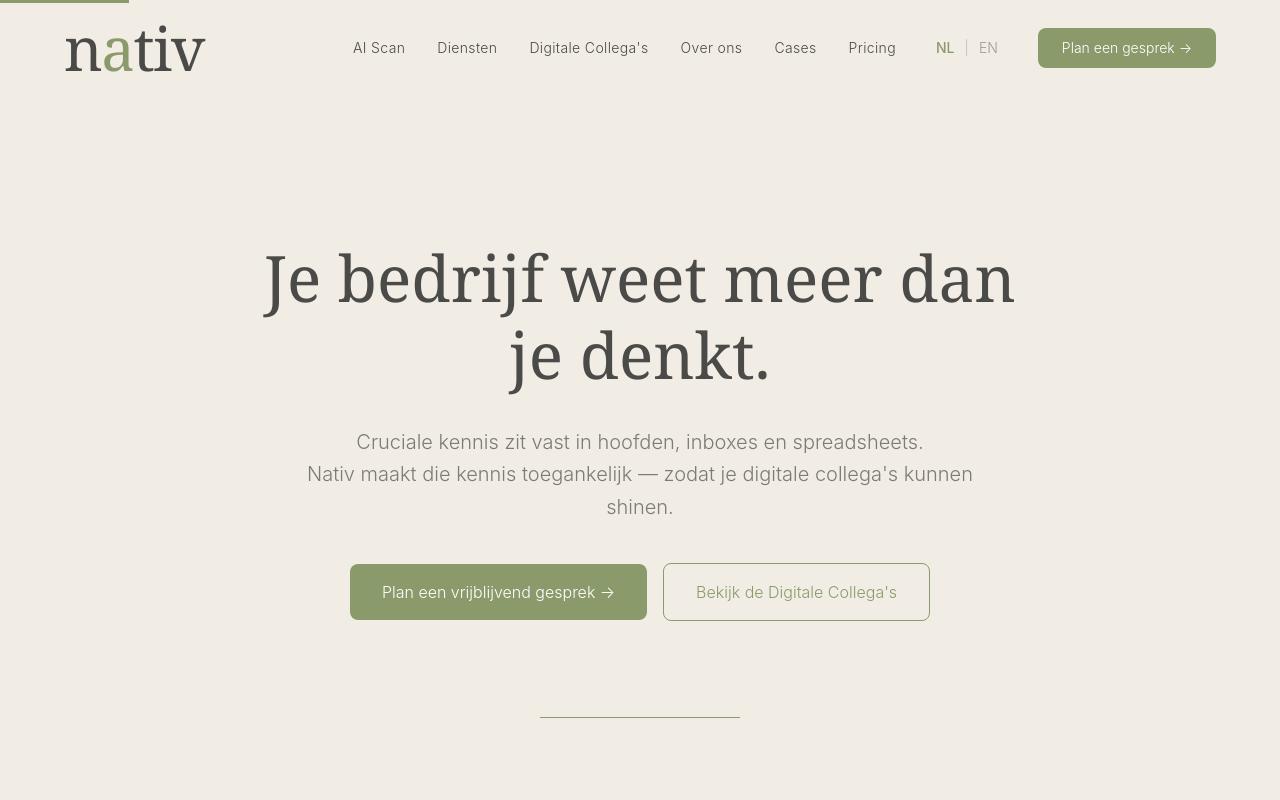
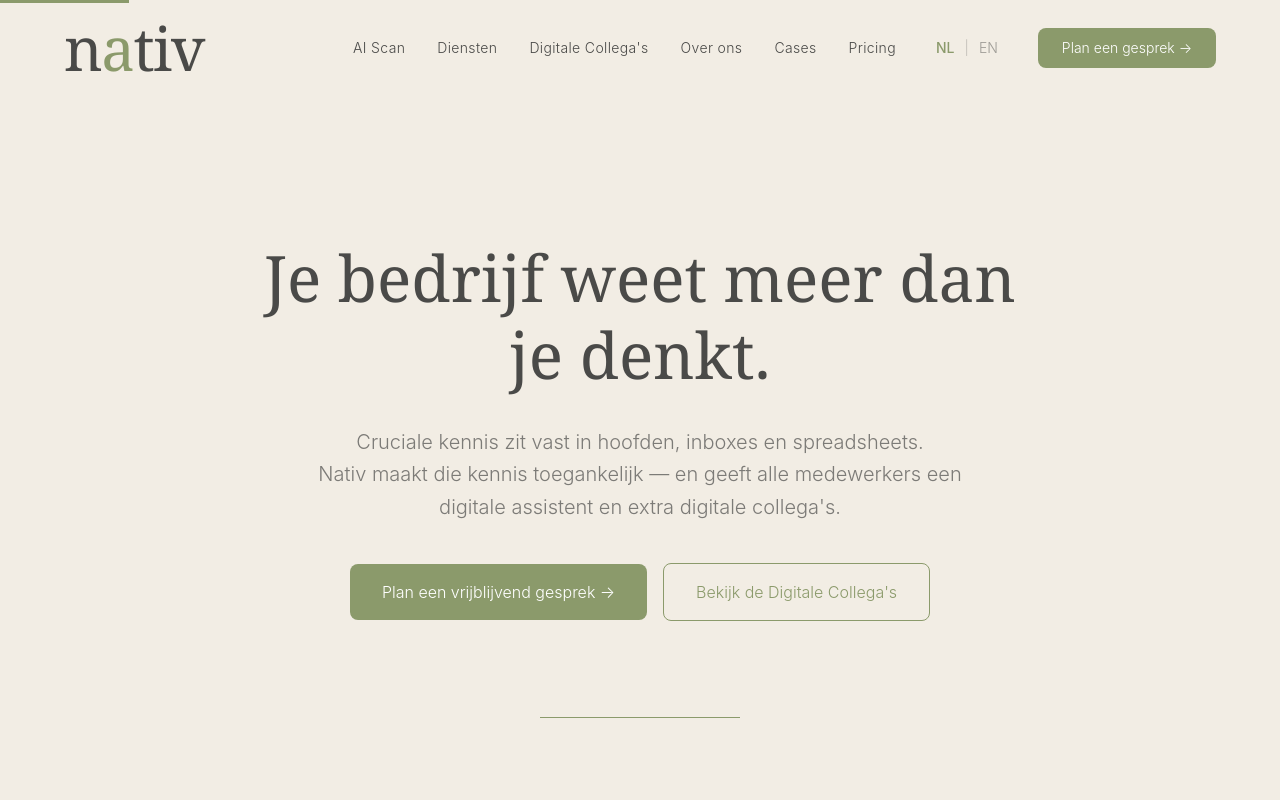
Before and after one commit to henryaoturner-art/nativ-website, a Next.js app: page / in a window 1280 px wide. Shown: the top 800 px of the page. Built offline with nearby package versions, Linux system fonts and the light colour scheme.

Commit message:
Homepage: shinen → digitale assistent en extra digitale collega's

```diff
--- a/src/app/page.tsx
+++ b/src/app/page.tsx
@@ -8,7 +8,7 @@ const translations = {
   nl: {
     heroTitle: "Je bedrijf weet meer dan je denkt.",
     heroSub1: "Cruciale kennis zit vast in hoofden, inboxes en spreadsheets.",
-    heroSub2: "Nativ maakt die kennis toegankelijk — zodat je digitale collega's kunnen shinen.",
+    heroSub2: "Nativ maakt die kennis toegankelijk — en geeft alle medewerkers een digitale assistent en extra digitale collega's.",
     ctaPrimary: "Plan een vrijblijvend gesprek →",
     ctaSecondary: "Bekijk de Digitale Collega's",
     problemTitle: "Je grootste asset heb je al in huis",
```
